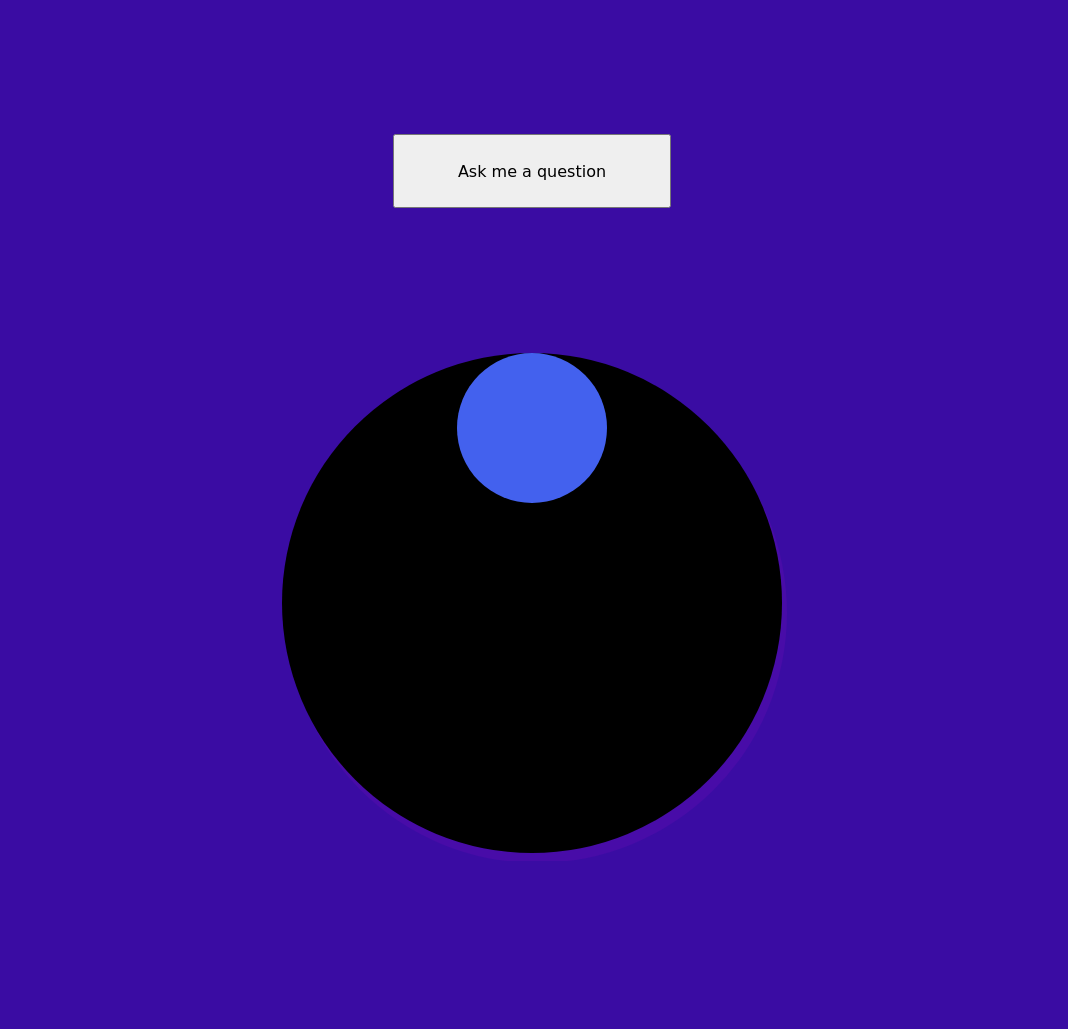
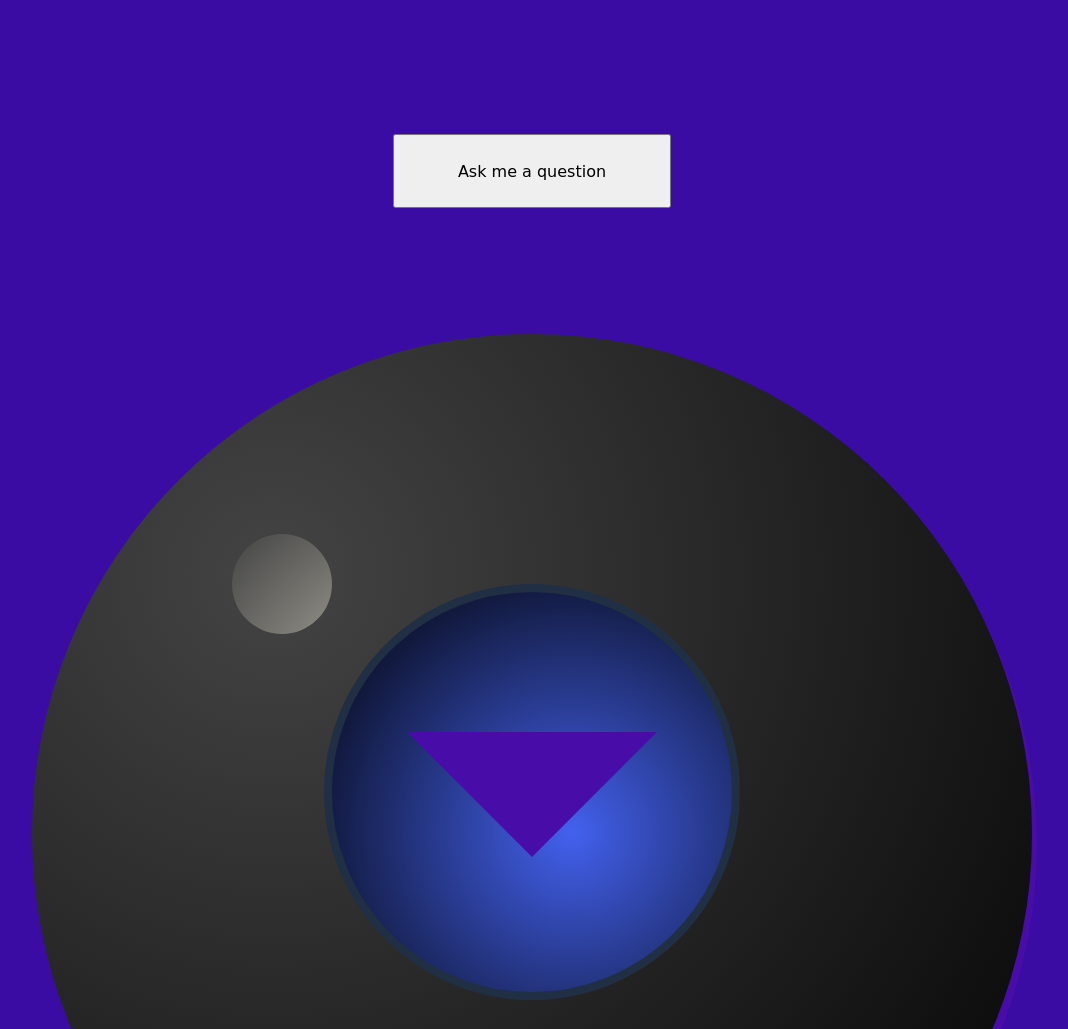
Before and after one commit to Youspeakcubic/magic8ball, a plain HTML site: page index.html in a window 1280 px wide. Shown: the top 1029 px of the page, without its empty margins (108-1176 px from the left). Before the commit the page ends 861 px from the top, so only its background shows below. Drawn offline with Linux system fonts and the light colour scheme; a web font is replaced by a local one.

Commit message:
add styling and fix margin issues

```diff
--- a/Assets/CSS/style.css
+++ b/Assets/CSS/style.css
@@ -1,28 +1,57 @@
-html{
+html {
   background-color: #3a0ca3;
   text-align: center;
 }
 
-button{
+button {
   font-family: 'Luxurious Roman', cursive;
   font-size: 1rem;
   padding: 2% 5%;
-  margin:10%;
+  margin: 10%;
 }
 
 .EightBallContainer {
-  margin:0 auto 0 auto;
- background-color: black;
- color:white;
- width:500px;
- height:500px;
- border-radius: 50%;
- box-shadow: 5px 10px #480ca8;
+  margin: 0 auto 0 auto;
+  background: radial-gradient(circle at 30vmin 30vmin, #444, #000);
+  color: white;
+  width: 1000px;
+  height: 1000px;
+  border-radius: 50%;
+  box-shadow: 5px 10px #480ca8;
 }
-.EightballInner{
+
+.highlight {
+  width: 100px;
+  height: 100px;
+  border-radius: 50%;
+  background: radial-gradient(circle at 30vmin 30vmin, #f4f1de, #444);
+  position: relative;
+  left: 20%;
+  top: 20%;
+}
+
+.EightballInner {
+  position: relative;
+  top: 15%;
+  border: 8px solid #212f45;
   margin: auto;
-  background-color:#4361ee;
-  width:150px;
-  height:150px;
+  background: radial-gradient(circle at 30vmin 30vmin, #4361ee, #000);
+  width: 400px;
+  height: 400px;
   border-radius: 50%;
 }
+
+#EightballTextContainer {
+  margin: 35% auto;
+  width: 0;
+  height: 0;
+  border-left: 125px solid transparent;
+  border-right: 125px solid transparent;
+  border-top: 125px solid #480ca8;
+}
+.eightballTextCont2{
+  width:100px;
+  position: relative;
+  bottom:125px;
+  right:45px;
+}
--- a/Assets/JS/8BallMechanic.js
+++ b/Assets/JS/8BallMechanic.js
@@ -1,4 +1,4 @@
-let eightText = document.getElementById('8ballText');
+let eightText = document.getElementById('EightballText');
 
 let getRandomInt = (max) => {
   return Math.floor(Math.random() * max);
--- a/index.html
+++ b/index.html
@@ -6,16 +6,20 @@
   <link rel="preconnect" href="https://fonts.gstatic.com" crossorigin>
   <link href="https://fonts.googleapis.com/css2?family=Luxurious+Roman&family=Sedgwick+Ave&display=swap" rel="stylesheet">
   <meta charset="utf-8">
-  <link rel="stylesheet" href="Assets\CSS\style.css"></link>
+  <link rel="stylesheet" href="Assets\CSS\style.css">
+  </link>
   <title>magic 8 ball</title>
 </head>
 
 <body>
   <button type="button" name="button" onclick="eightBallQ()">Ask me a question</button>
-  <div class= "EightBallContainer">
+  <div class="EightBallContainer">
+    <div class="highlight"></div>
     <div class="EightballInner">
       <div id="EightballTextContainer">
-        <h3 id="8ballText"></h1>
+        <div class="eightballTextCont2">
+          <h3 id="EightballText"></h3>
+        </div>
       </div>
     </div>
   </div>
```
